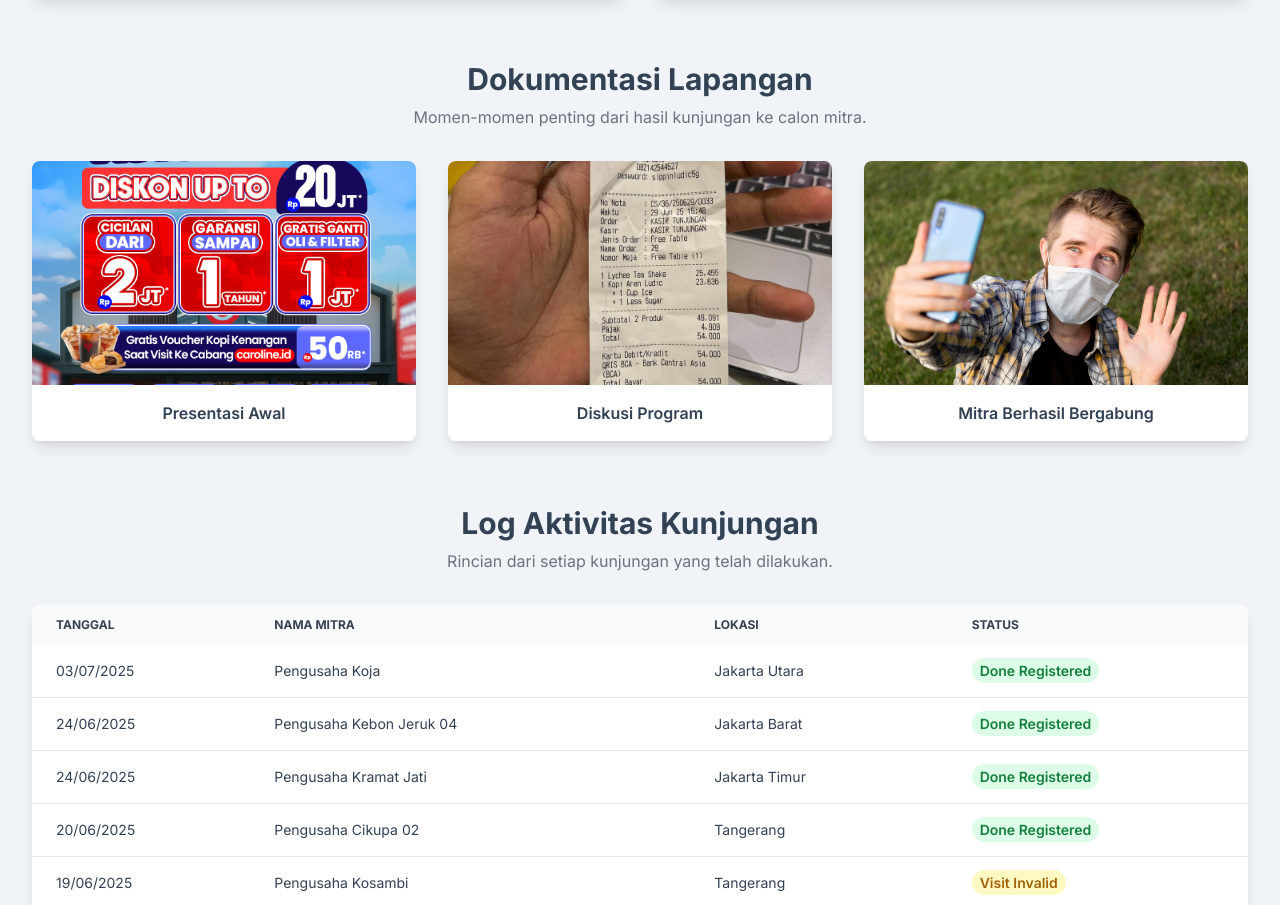
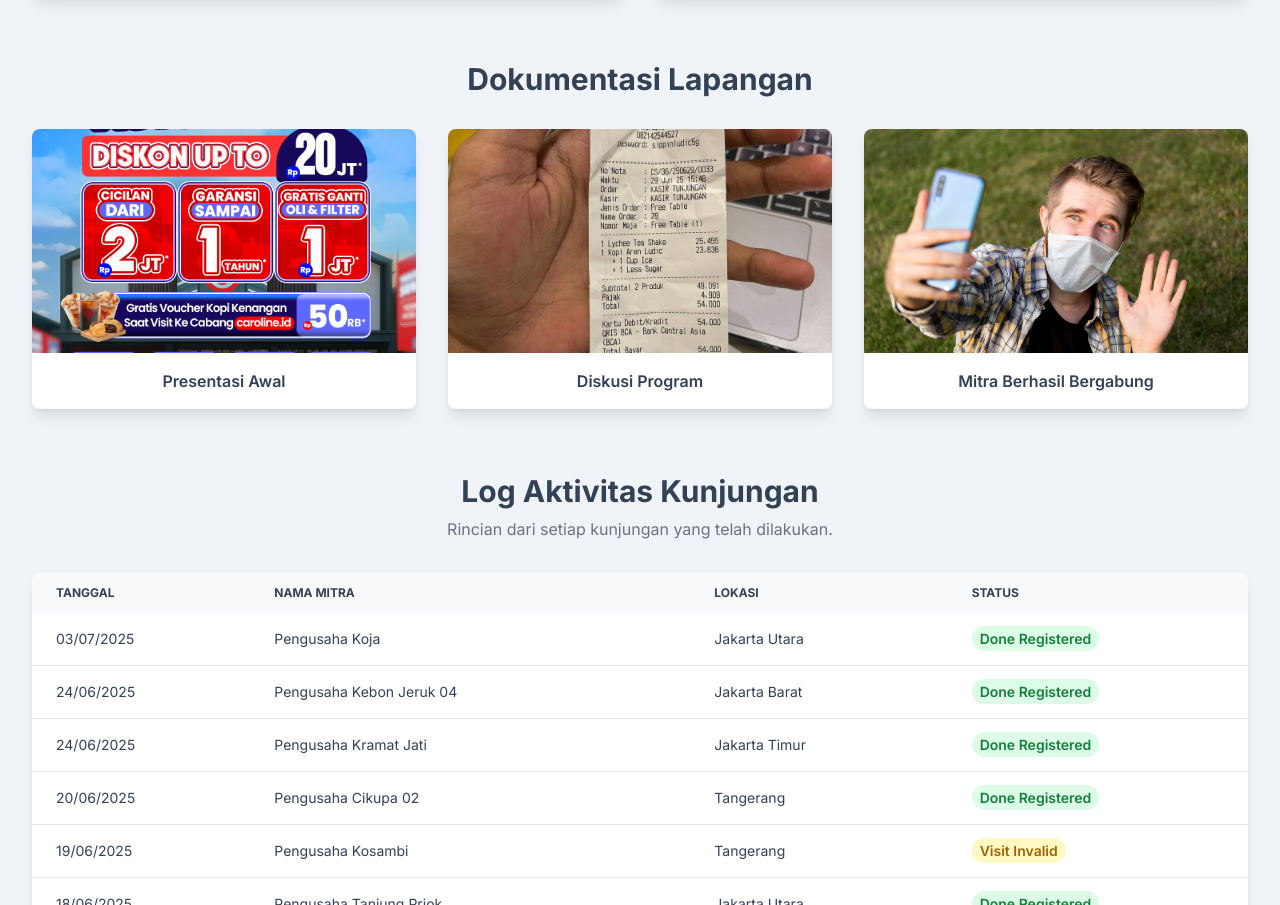
Before and after one commit to moonziircode/laporan-kunjungan, a plain HTML site: page index.html in a window 1280 px wide. Shown: the part 1163-2068 px from the top of the page. Drawn offline with nearby package versions, Linux system fonts and the light colour scheme.

Commit message:
Update index.html

```diff
--- a/index.html
+++ b/index.html
@@ -125,7 +125,6 @@
             <section id="dokumentasi">
                 <div class="text-center mb-8">
                     <h2 class="text-3xl font-bold">Dokumentasi Lapangan</h2>
-                    <p class="text-gray-500 mt-2 max-w-2xl mx-auto">Momen-momen penting dari hasil kunjungan ke calon mitra.</p>
                 </div>
                 <div class="grid grid-cols-1 md:grid-cols-3 gap-8">
                     <figure class="bg-white rounded-lg shadow-lg overflow-hidden cursor-pointer">
```
